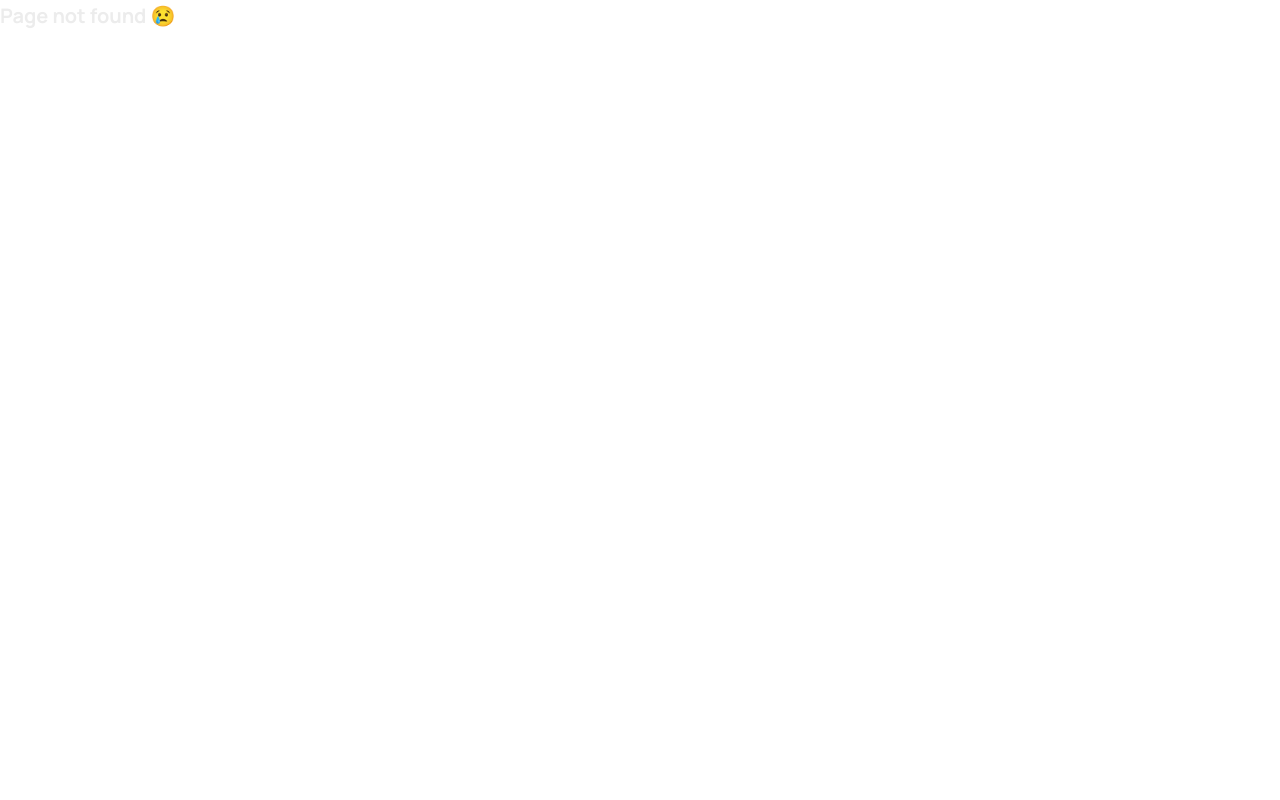
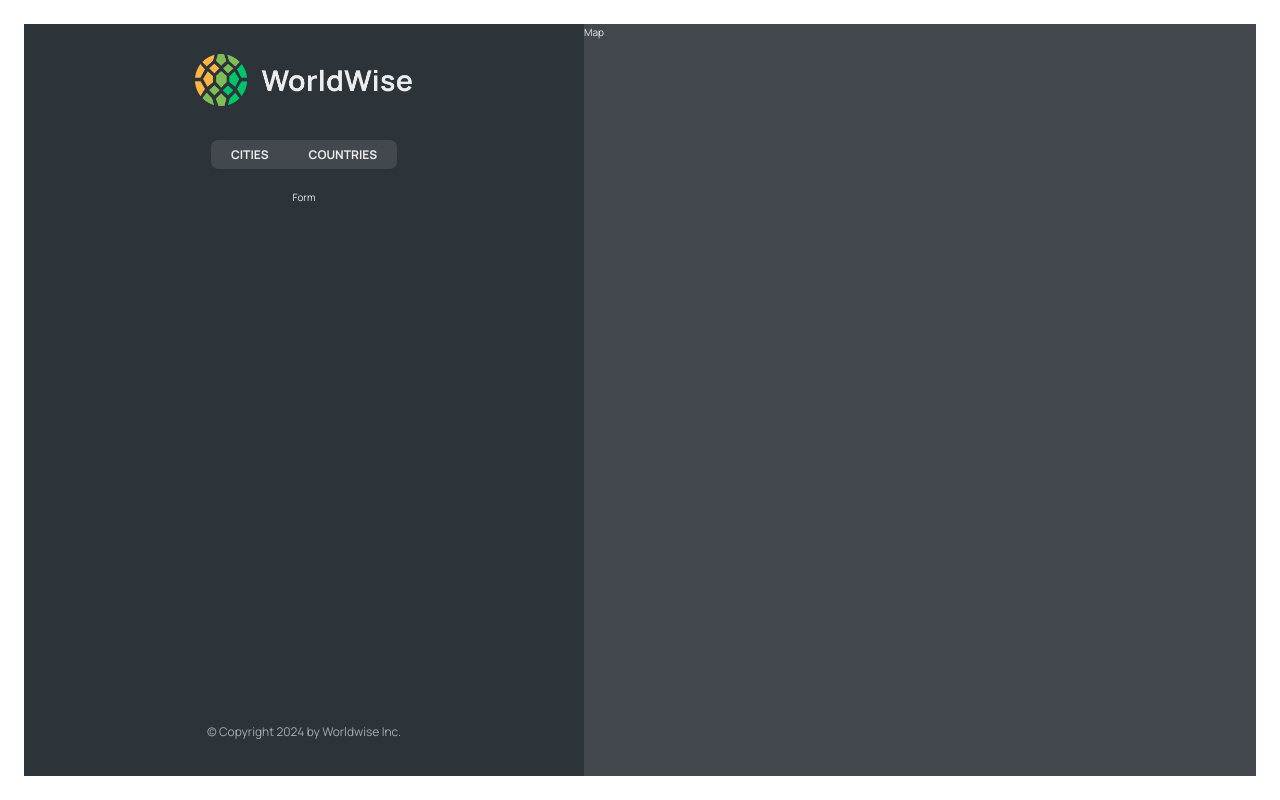
Before and after one commit to KevinPol12/11-wordwise, a React (Vite) app: page /app/form in a window 1280 px wide. Before the commit this address had no page. Built offline with nearby package versions, Linux system fonts and the light colour scheme.

Commit message:
Defining the first nested routes and displaying its contents where it is need with the <Outlet/> component from react-router-dom

```diff
--- a/src/App.jsx
+++ b/src/App.jsx
@@ -14,7 +14,11 @@ export default function App() {
         <Route path="product" element={<Product />} />
         <Route path="pricing" element={<Pricing />} />
         <Route path="login" element={<Login />} />
-        <Route path="app" element={<AppLayout />} />
+        <Route path="app" element={<AppLayout />}>
+          <Route path="cities" element={<p>Cities</p>} />
+          <Route path="countries" element={<p>Countries</p>} />
+          <Route path="form" element={<p>Form</p>} />
+        </Route>
         <Route path="*" element={<PageNotFound />} />
       </Routes>
     </BrowserRouter>
--- a/src/Components/AppNav.jsx
+++ b/src/Components/AppNav.jsx
@@ -6,10 +6,10 @@ function AppNav() {
     <nav className={styles.nav}>
       <ul>
         <li>
-          <NavLink>Cities</NavLink>
+          <NavLink to="/app/cities">Cities</NavLink>
         </li>
         <li>
-          <NavLink>Countries</NavLink>
+          <NavLink to="/app/countries">Countries</NavLink>
         </li>
       </ul>
     </nav>
--- a/src/Components/Sidebar.jsx
+++ b/src/Components/Sidebar.jsx
@@ -2,13 +2,16 @@ import Logo from "./Logo";
 import AppNav from "./AppNav";
 import Footer from "./Footer";
 import styles from "./Sidebar.module.css";
+import { Outlet } from "react-router-dom";
 
 function Sidebar() {
   return (
     <div className={styles.sidebar}>
       <Logo />
       <AppNav />
-      <p>List of cities</p>
+      {/*The <Outlet/> is used to display the elements' contents of
+      a nested route*/}
+      <Outlet />
       <Footer></Footer>
     </div>
   );
```
